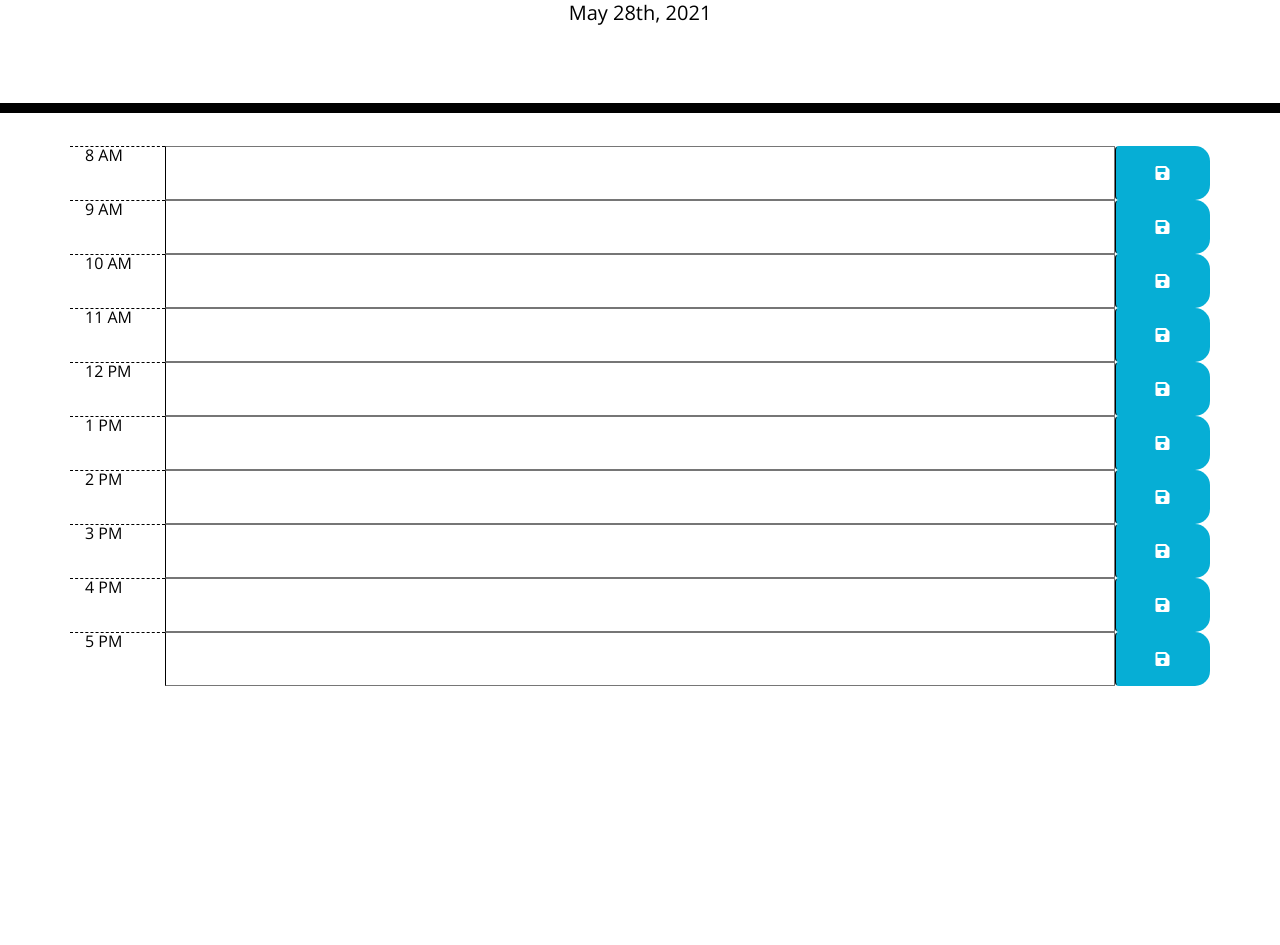
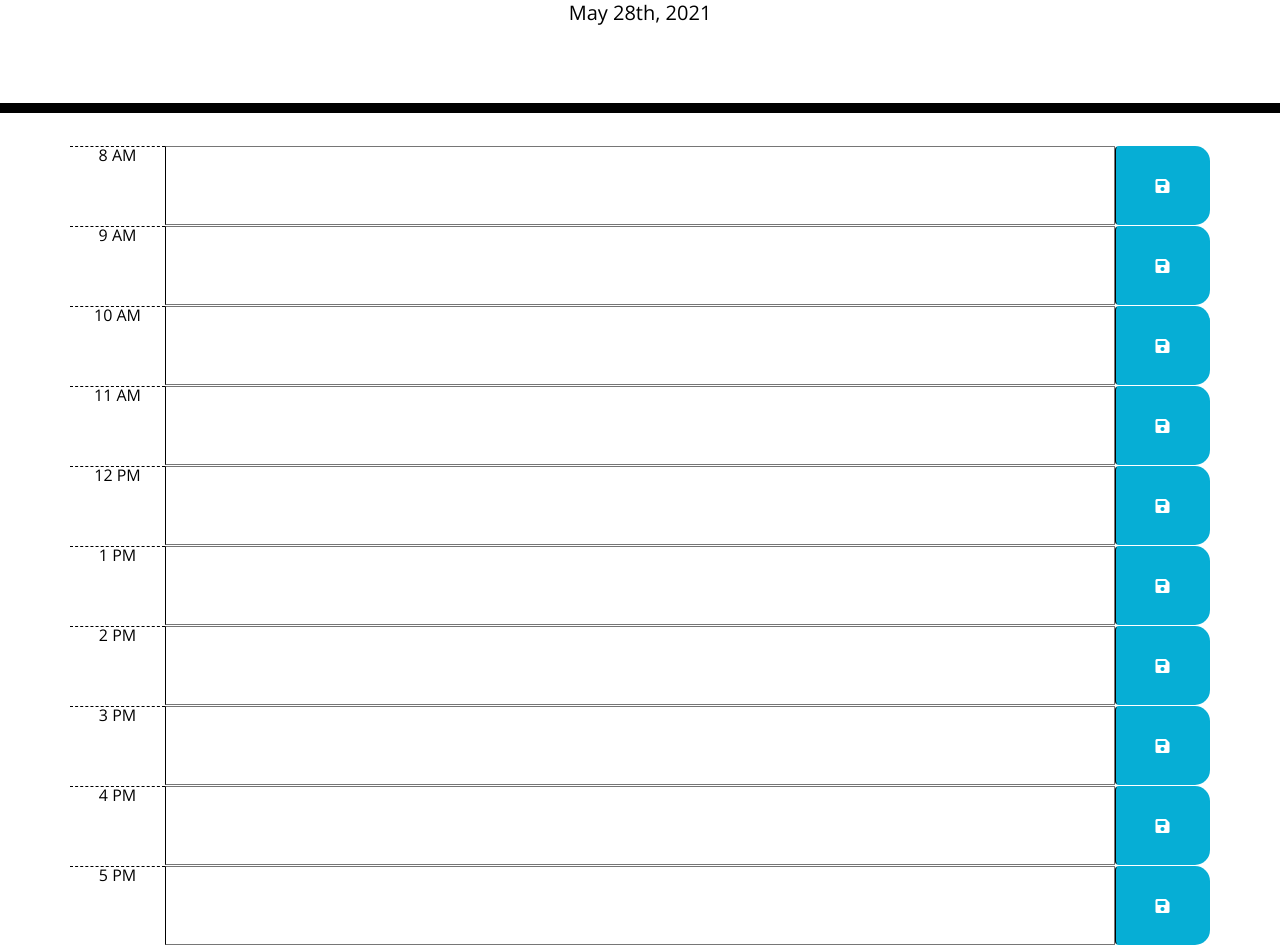
Before and after one commit to casukhelai/workday_scheduler, a plain HTML site: page Develop/index.html in a window 1280 px wide. Shown: the part 191-1136 px from the top of the page. Before the commit the page ends 877 px from the top, so only its background shows below. Drawn offline with nearby package versions, Linux system fonts and the light colour scheme.

Commit message:
updates to javascript file

```diff
--- a/Develop/index.html
+++ b/Develop/index.html
@@ -31,84 +31,89 @@
 
     <div class="container">
     <!-- Timeblocks go here // look at CSS for class names -->
+
       <!-- create the hour container -->
-      <div class="row">
-        <div id="hour-8" class="time-block"></div>
+        <div id="hour-8" class="time-block row">
           <div class="col-md-1 hour">8 AM</div>
-
           <!-- Where user can input stuff -->
           <textarea class="col-md-10 description"></textarea>
           <!-- create save button using FontAwesome -->
           <button class="btn saveBtn col-md-1"><i class="fas fa-save"></i></button>
+        </div>
+
 
         <!-- hour 9 -->
-        <div id="hour-9" class="time-block"></div>
+        <div id="hour-9" class="time-block row">
           <div class="col-md-1 hour">9 AM</div>
+          <textarea class="col-md-10 description"></textarea>
+          <button class="btn saveBtn col-md-1"><i class="fas fa-save"></i></button>
+        </div>
 
-        <!-- Where user can input stuff -->
-        <textarea class="col-md-10 description"></textarea>
-        <!-- create save button using FontAwesome -->
-        <button class="btn saveBtn col-md-1"><i class="fas fa-save"></i></button>
 
         <!-- hour 10 -->
-        <div id="hour-10" class="time-block"></div>
+        <div id="hour-10" class="time-block row">
           <div class="col-md-1 hour">10 AM</div>
-
           <textarea class="col-md-10 description"></textarea>
           <button class="btn saveBtn col-md-1"><i class="fas fa-save"></i></button>
+        </div>
+
 
         <!-- hour 11 -->
-        <div id="hour-11" class="time-block"></div>
+        <div id="hour-11" class="time-block row">
           <div class="col-md-1 hour">11 AM</div>
-
           <textarea class="col-md-10 description"></textarea>
           <button class="btn saveBtn col-md-1"><i class="fas fa-save"></i></button>
+        </div>
+
 
         <!-- hour 12 -->
-        <div id="hour-12" class="time-block"></div>
+        <div id="hour-12" class="time-block row">
           <div class="col-md-1 hour">12 PM</div>
-
           <textarea class="col-md-10 description"></textarea>
           <button class="btn saveBtn col-md-1"><i class="fas fa-save"></i></button>
+        </div>
+
 
         <!-- hour 13 -->
-        <div id="hour-13" class="time-block"></div>
+        <div id="hour-13" class="time-block row">
           <div class="col-md-1 hour">1 PM</div>
-
           <textarea class="col-md-10 description"></textarea>
           <button class="btn saveBtn col-md-1"><i class="fas fa-save"></i></button>
+        </div>
+
 
         <!-- hour 14 -->
-        <div id="hour-14" class="time-block"></div>
+        <div id="hour-14" class="time-block row">
           <div class="col-md-1 hour">2 PM</div>
-
           <textarea class="col-md-10 description"></textarea>
           <button class="btn saveBtn col-md-1"><i class="fas fa-save"></i></button>
+        </div>
+
 
         <!-- hour 15 -->
-        <div id="hour-15" class="time-block"></div>
+        <div id="hour-15" class="time-block row">
           <div class="col-md-1 hour">3 PM</div>
-
           <textarea class="col-md-10 description"></textarea>
           <button class="btn saveBtn col-md-1"><i class="fas fa-save"></i></button>
+        </div>
+
 
         <!-- hour 16 -->
-        <div id="hour-16" class="time-block"></div>
+        <div id="hour-16" class="time-block row">
           <div class="col-md-1 hour">4 PM</div>
-
           <textarea class="col-md-10 description"></textarea>
           <button class="btn saveBtn col-md-1"><i class="fas fa-save"></i></button>
+        </div>
+
 
         <!-- hour 17 -->
-        <div id="hour-17" class="time-block"></div>
+        <div id="hour-17" class="time-block row">
           <div class="col-md-1 hour">5 PM</div>
-
           <textarea class="col-md-10 description"></textarea>
           <button class="btn saveBtn col-md-1"><i class="fas fa-save"></i></button>
-
+        </div>
 
       <!-- end tag for row div -->
-      </div>
     </div>
 
     <script src="https://cdnjs.cloudflare.com/ajax/libs/jquery/3.2.1/jquery.min.js"></script>
--- a/Develop/script.js
+++ b/Develop/script.js
@@ -12,11 +12,10 @@
 var today = moment();
 $("#currentDay").text(today.format("MMM Do, YYYY"));
 
-// color code the hours
-
 
 // need an event listener on save button => add function after click
 // .ready is to specify a function to execute when the DOM is loaded
+// all functions must be inside of .ready because they will ALL be executed at once without separate function calls
 $(document).ready(function() {
     // save button saves data even upon refresh
 
@@ -29,8 +28,31 @@ $(document).ready(function() {
         // get from sibling node from class description (.val gets current value of the first element in set of matched el's)
         let userInput = $(this).siblings(".description").val();
 
-        // localStorage for that data in general
+        // need to put into localStorage to keep even after refresh
         localStorage.setItem(hour,userInput);
-    }
-    )}
-)
+
+    }),
+
+    // color code the hours
+    /* if (currentTime > "particular time threshold"...oh wait ".time-block") {
+        display past time as grey,
+    }else if {
+        display CURRENT time as RED
+    } else
+    display green for future time
+    */
+
+    function scanCurrentTime(){
+        // scan the current time with 8 AM
+        // initialize currentTime
+        let currentTime = moment().hour();
+
+        // grab block time
+        // $("textarea").each( () {
+
+        // })
+    },
+
+    $("#hour-8 .description").val(localStorage.getItem("hour-8"));
+
+})
--- a/Develop/style.css
+++ b/Develop/style.css
@@ -10,7 +10,7 @@ textarea {
   resize: none;
   color: #000000;
   border-left: 1px solid black;
-  padding: 10px 15px;
+  padding: 10px;
 }
 
 .jumbotron {
@@ -23,7 +23,6 @@ textarea {
 
 .description {
   white-space: pre-wrap;
-
 }
 
 .time-block {
```
Also changed, not shown: 1 other file. Lines whose indentation alone changed are shown as unchanged.
